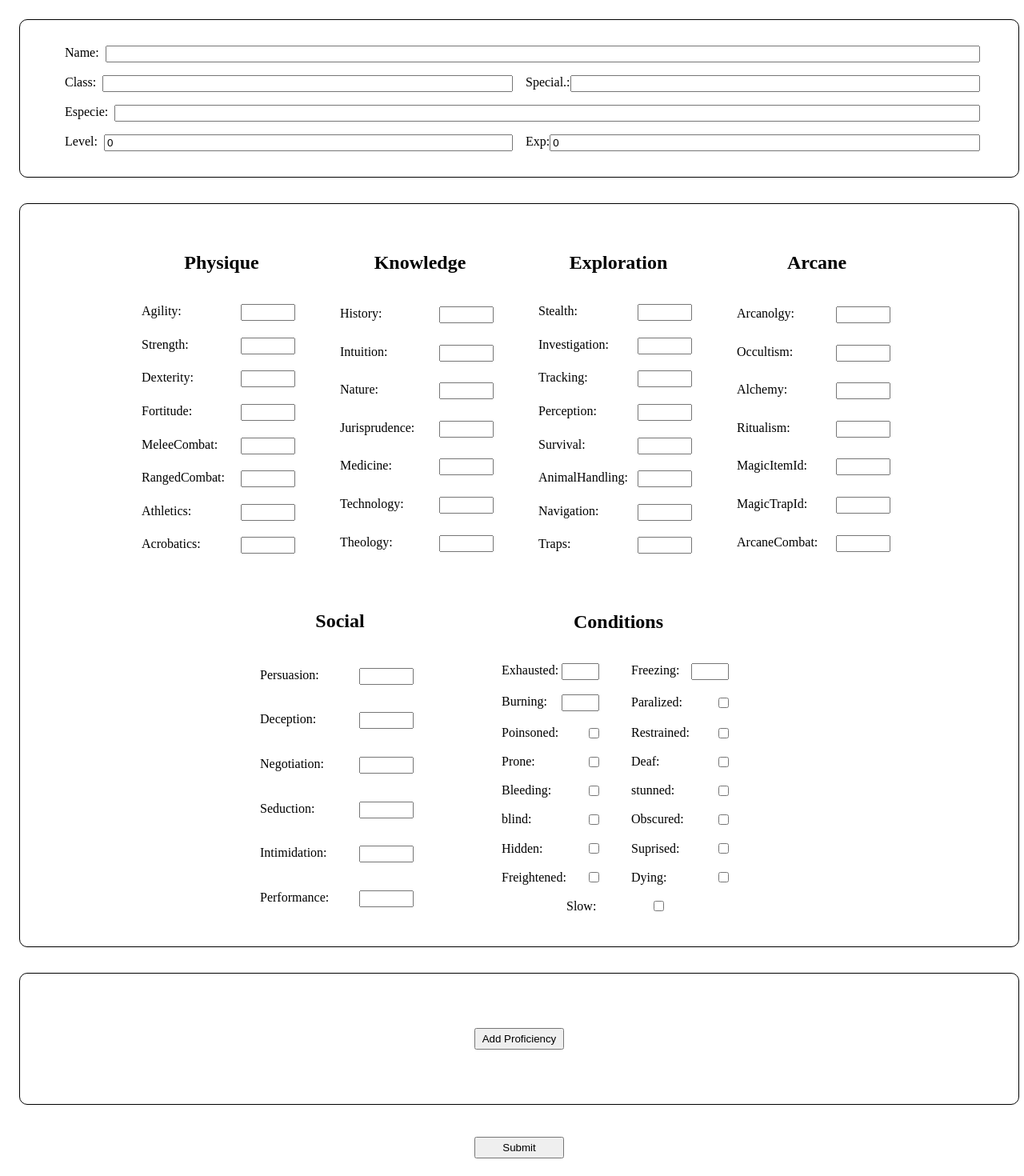
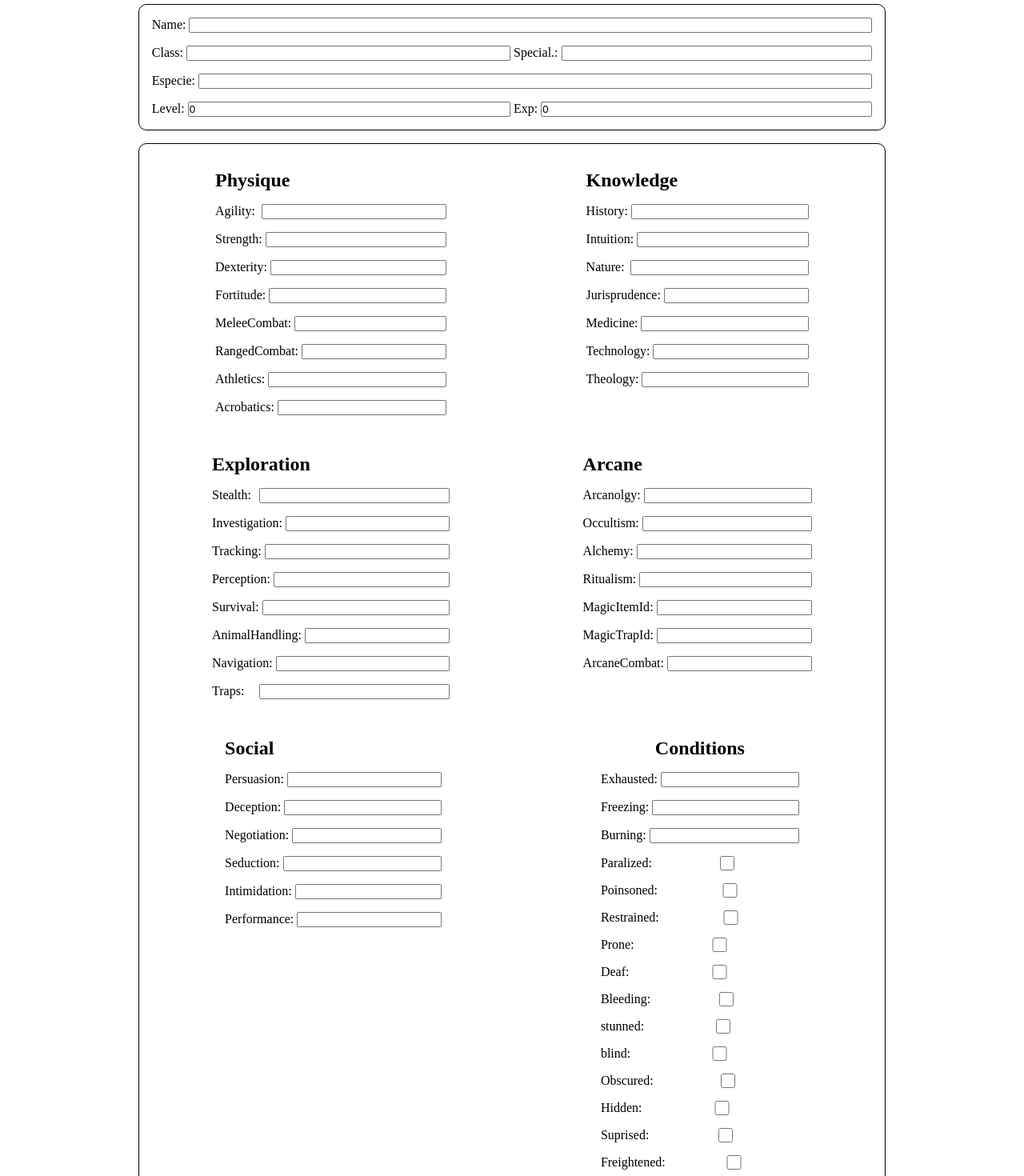
Before and after one commit to wedsneyAlvesDomingos/ReactRouterAuthDemo, a React (Vite) app: page /home in a window 1280 px wide. Shown: the part 80-1550 px from the top of the page at 80% size. Built offline with nearby package versions, Linux system fonts and the light colour scheme; the HTML template or start-up script is replaced by a standard one.

Commit message:
css changes

```diff
--- a/src/components/charSheet.css
+++ b/src/components/charSheet.css
@@ -3,91 +3,70 @@
   flex-flow: column wrap;
   justify-content: center;
   align-items: center;
+  padding: 1rem;
+  margin: auto;
+  gap: 16px;
+  width: 100%;
+  box-sizing: border-box;
 }
 
 .container {
   display: flex;
   flex-flow: row wrap;
-  flex-grow: 1;
   min-width: 20%;
-  justify-content: center !important;
+  justify-content: space-around !important;
   align-items: flex-start;
-  gap: 32px;
+  gap: 16px;
   border: 1px solid black;
   border-radius: 10px;
-  padding: 32px 48px;
-  margin: 16px;
+  padding: 1rem;
+  margin: auto;
   width: 100%;
 }
 .box {
   display: flex;
-  flex-grow: 1;
   flex-flow: column nowrap;
-  align-items: center;
-  justify-content: center ;
   gap: 16px;
-  max-width: 200px;
-  min-width: 150px;
-  min-height: 400px;
-  padding: 8px;
+  padding: 1rem;
+  min-width: 280px;
 }
-.conditions{
-  max-width: 400px !important;
+.conditions {
+  max-width: 30% !important;
   flex-flow: row wrap !important;
-  min-width: 300px;
-  gap: px;
+  gap: 16px;
+  padding: 1rem;
 }
 
 .boxHeader {
   display: flex;
-    flex-grow: 1;
+
   width: 100%;
   flex-flow: column nowrap;
   align-items: start;
   justify-content: center;
-    gap: 16px;
+  gap: 1rem;
   border: 1px solid black;
   border-radius: 10px;
-    padding: 32px 48px;
-    margin: 16px;
+  padding: 1rem;
+  margin: auto;
 }
 
 .inputBox {
-  margin: auto 8px;
-  max-width: 30% ;
+  width:80%;
 }
 .inputBoxHeader {
-    margin: auto 8px;
-    flex-grow: 1;
-  }
-.inputLabel {
-  min-width: 40%;
-}
-.inputLabelHeader {
-    max-width: 20%;
+  width: 100%;
+
 }
 
 .inputAbilities {
   display: flex;
   flex-flow: row nowrap;
-  justify-content:space-between;
-  margin: auto 8px;
+  gap:4px;
+  justify-content: space-between;
   width: 100%;
 }
-.conditions .inputAbilities{
+.conditions .inputAbilities {
   justify-content: space-between;
-  max-width: 130px;
+
 }
-
-
-
-.btnSubmit {
-  max-width: 150px;
-  min-width: 112px;
-  margin: 24px auto;
-  padding: 4px 8px;
-}
-.btn {
-  margin: 36px;
-  padding: 4px 8px;
-}
--- a/src/index.css
+++ b/src/index.css
@@ -1,6 +1,17 @@
-#root{
-    display: flex;
-    flex-flow: column wrap;
-    width: 90vw;
+* {
+    margin: 0;
+    padding: 0;
     box-sizing: border-box;
 }
+body{
+   width: 100vw;
+   overflow-x: hidden;
+   padding: 1rem;
+   box-sizing: border-box;
+}
+#root{
+    width:80%;
+    box-sizing: border-box;
+    padding: 1rem;
+    margin: auto;
+}
```
Also changed, not shown: 1 other file (tests, documents, lock files or other folders). Lines whose indentation alone changed are shown as unchanged.
